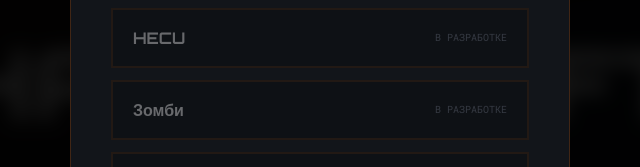
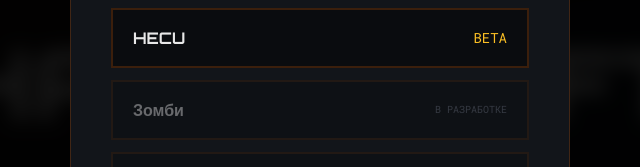
Before and after one commit to companyetuse/Half-CraftOfficial, a plain HTML site: page index.html in a window 1280 px wide. Both pictures are taken after a click on the button "ИГРАТЬ". Shown: the part 310-477 px from the top of the page, 320-960 px from the left. Drawn offline with nearby package versions, Linux system fonts and the light colour scheme.

Commit message:
Update index.html

```diff
--- a/index.html
+++ b/index.html
@@ -622,9 +622,9 @@
                         <span class="text-sm" style="color: var(--combine-blue);">Доступно</span>
                     </button>
 
-                    <button class="faction-btn" disabled data-faction="HECU">
+                    <button class="faction-btn" data-faction="HECU" onclick="selectFaction(this)">
                         <span class="font-display font-bold">HECU</span>
-                        <span class="faction-status">В разработке</span>
+                        <span class="text-sm" style="color: #fbbf24;">BETA</span>
                     </button>
 
                     <button class="faction-btn" disabled data-faction="Зомби">
```
